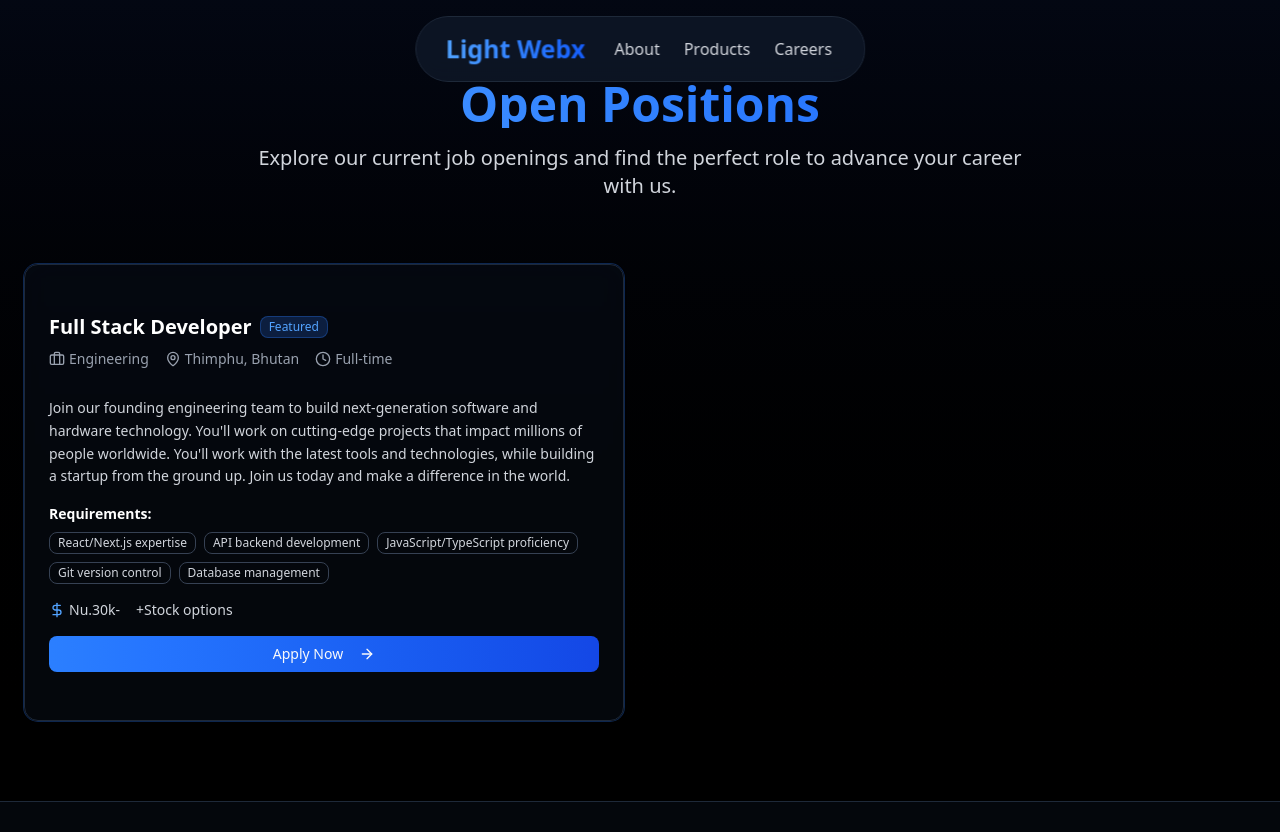
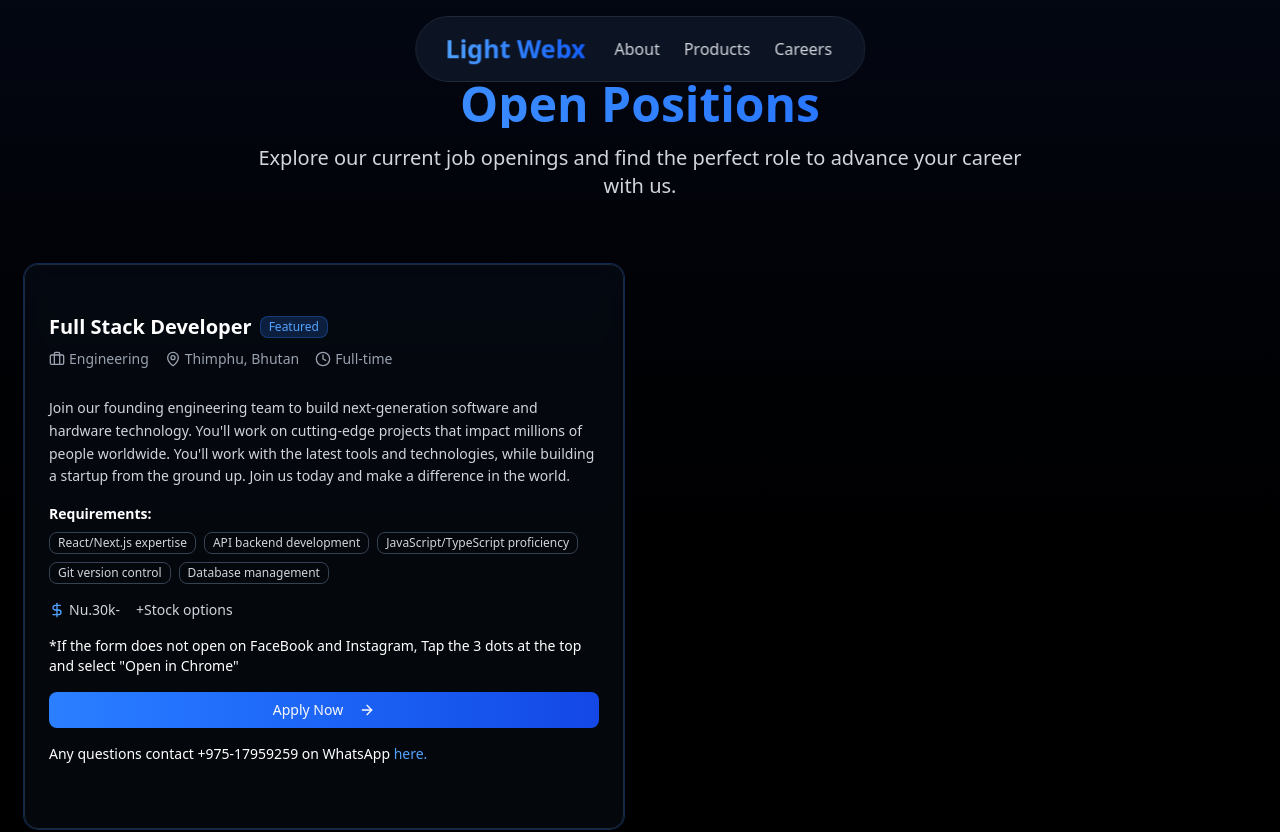
Before and after one commit to bishal-dd/light-webx-website-v3, a Next.js app: page /careers in a window 1280 px wide. Shown: the top 832 px of the page. Built offline with nearby package versions, Linux system fonts and the light colour scheme.

Commit message:
add help and contact

```diff
--- a/src/app/careers/page.tsx
+++ b/src/app/careers/page.tsx
@@ -145,7 +145,10 @@
                       <div className="flex items-center">+Stock options</div>
                     </div>
                   </div>
-
+                  <div className="job-divider my-4 text-white text-sm">
+                    *If the form does not open on FaceBook and Instagram, Tap
+                    the 3 dots at the top and select &quot;Open in Chrome&quot;
+                  </div>
                   <Button
                     className="w-full bg-gradient-to-r from-blue-500 to-blue-700 hover:from-blue-600 hover:to-blue-800 border-0"
                     asChild
@@ -158,6 +161,16 @@
                       <ArrowRight className="ml-2 h-4 w-4" />
                     </Link>
                   </Button>
+
+                  <div className="job-divider my-4 text-white text-sm">
+                    Any questions contact +975-17959259 on WhatsApp{" "}
+                    <Link
+                      href={"https://api.whatsapp.com/send?phone=17959259"}
+                      className="text-blue-400"
+                    >
+                      here.{" "}
+                    </Link>
+                  </div>
                 </CardContent>
               </Card>
             ))}
```
